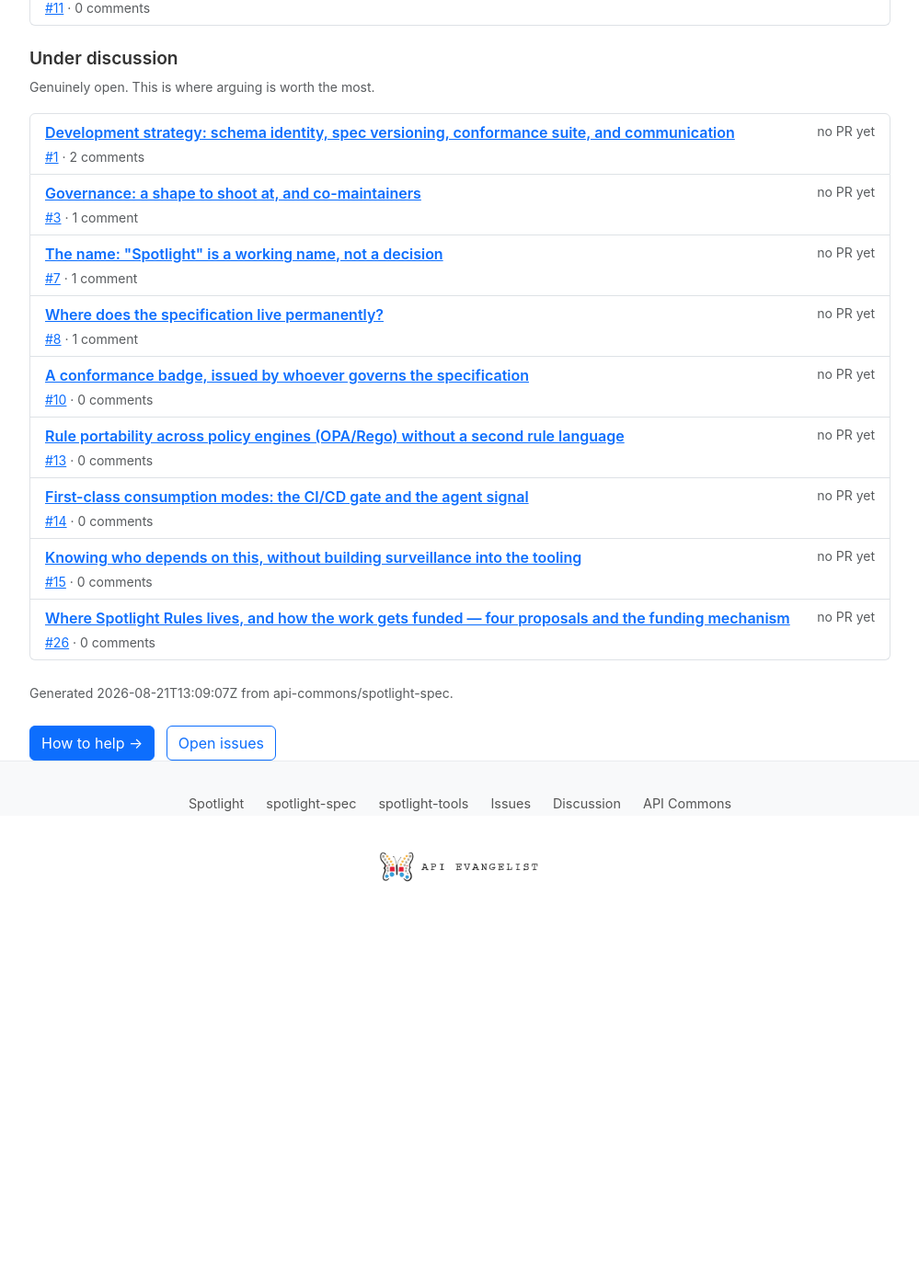
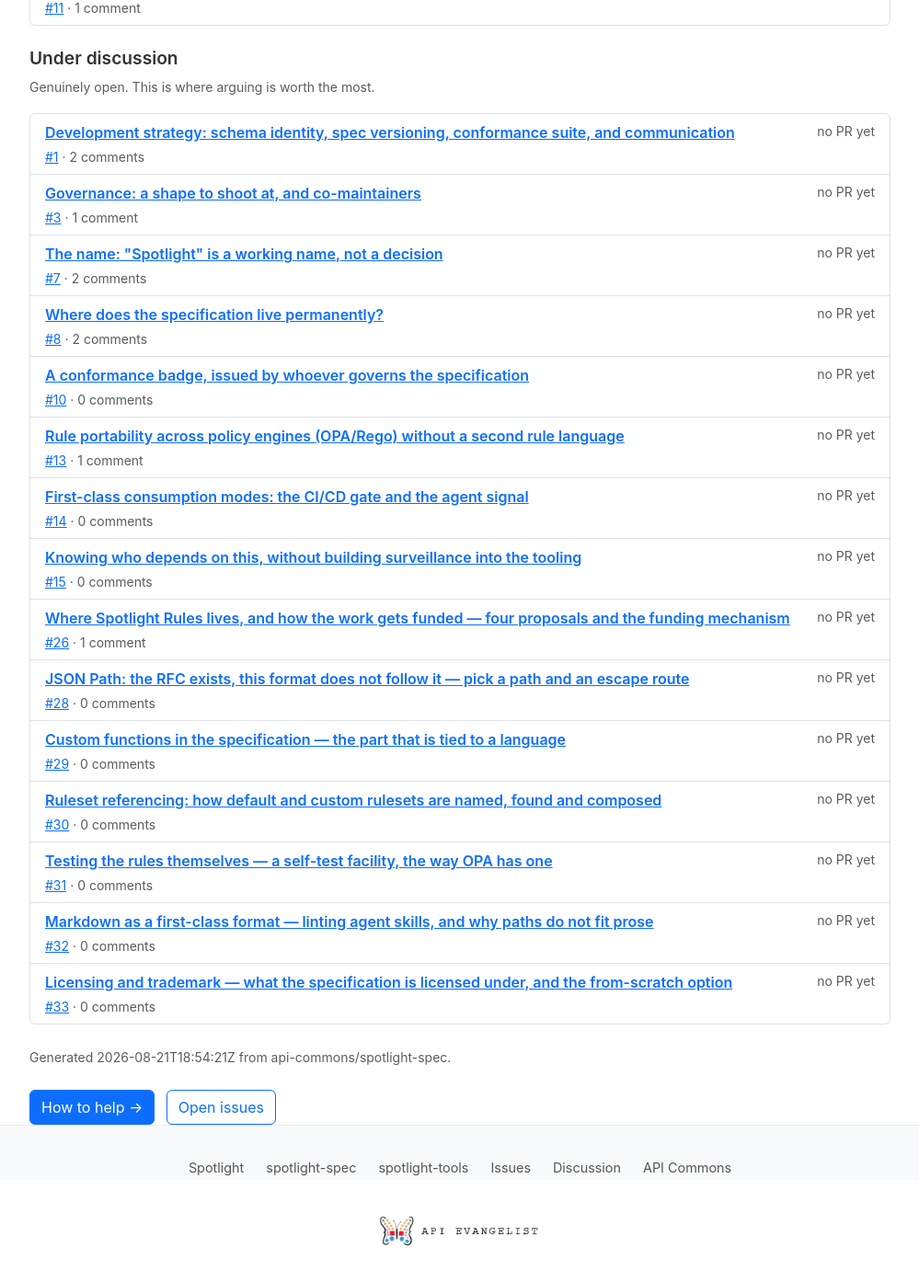
Before and after one commit to api-commons/spotlight-spec, a Jekyll site: the page built from roadmap.md, in a window 1280 px wide and 1400 px high, scrolled down 3516 px. Shown: the top 1394 px of the window at 92% size, without its empty margins (140-1139 px from the left). Built offline with Jekyll 4.4.1, drawn with Linux system fonts in a browser that asks for light colours; before the commit the page ends 4520 px from its top, so only the background shows below that; some of the changed text lies outside the part shown.

Commit message:
Refresh the roadmap from labeled issues

```diff
--- a/_data/roadmap.json
+++ b/_data/roadmap.json
@@ -1,16 +1,16 @@
 {
-  "generated": "2026-08-21T13:09:07Z",
+  "generated": "2026-08-21T18:54:21Z",
   "repos": [
     "api-commons/spotlight-spec"
   ],
   "counts": {
-    "total": 20,
-    "open": 20,
+    "total": 27,
+    "open": 27,
     "approved": 0,
     "deferred": 0,
     "with_prs": 0,
     "raised": 0,
-    "discussing": 9,
+    "discussing": 15,
     "consensus": 3,
     "ready": 1
   },
@@ -74,9 +74,9 @@
         "roadmap",
         "task"
       ],
-      "comments": 0,
+      "comments": 1,
       "created_at": "2026-07-31T17:32:52Z",
-      "updated_at": "2026-07-31T17:32:52Z",
+      "updated_at": "2026-08-21T18:47:51Z",
       "closed_at": null,
       "prs": []
     },
@@ -96,9 +96,9 @@
         "roadmap",
         "task"
       ],
-      "comments": 0,
+      "comments": 1,
       "created_at": "2026-07-31T17:32:54Z",
-      "updated_at": "2026-07-31T17:32:54Z",
+      "updated_at": "2026-08-21T18:47:52Z",
       "closed_at": null,
       "prs": []
     },
@@ -160,9 +160,9 @@
         "question",
         "roadmap"
       ],
-      "comments": 1,
+      "comments": 2,
       "created_at": "2026-07-31T17:32:49Z",
-      "updated_at": "2026-08-17T19:10:00Z",
+      "updated_at": "2026-08-21T18:47:50Z",
       "closed_at": null,
       "prs": []
     },
@@ -182,9 +182,9 @@
         "question",
         "roadmap"
       ],
-      "comments": 1,
+      "comments": 2,
       "created_at": "2026-07-31T17:32:51Z",
-      "updated_at": "2026-08-19T22:24:48Z",
+      "updated_at": "2026-08-21T18:47:50Z",
       "closed_at": null,
       "prs": []
     },
@@ -224,9 +224,9 @@
         "maturity:discussing",
         "roadmap"
       ],
-      "comments": 0,
+      "comments": 1,
       "created_at": "2026-07-31T17:32:56Z",
-      "updated_at": "2026-07-31T17:32:56Z",
+      "updated_at": "2026-08-21T18:47:53Z",
       "closed_at": null,
       "prs": []
     },
@@ -287,9 +287,141 @@
         "maturity:discussing",
         "roadmap"
       ],
+      "comments": 1,
+      "created_at": "2026-08-19T22:24:55Z",
+      "updated_at": "2026-08-21T18:47:56Z",
+      "closed_at": null,
+      "prs": []
+    },
+    {
+      "repo": "spotlight-spec",
+      "repo_slug": "api-commons/spotlight-spec",
+      "number": 28,
+      "title": "JSON Path: the RFC exists, this format does not follow it \u2014 pick a path and an escape route",
+      "url": "https://github.com/api-commons/spotlight-spec/issues/28",
+      "state": "open",
+      "approved": false,
+      "deferred": false,
+      "maturity": "discussing",
+      "maturity_rank": 1,
+      "labels": [
+        "maturity:discussing",
+        "question",
+        "roadmap"
+      ],
       "comments": 0,
-      "created_at": "2026-08-19T22:24:55Z",
-      "updated_at": "2026-08-19T22:33:22Z",
+      "created_at": "2026-08-21T18:46:47Z",
+      "updated_at": "2026-08-21T18:46:47Z",
+      "closed_at": null,
+      "prs": []
+    },
+    {
+      "repo": "spotlight-spec",
+      "repo_slug": "api-commons/spotlight-spec",
+      "number": 29,
+      "title": "Custom functions in the specification \u2014 the part that is tied to a language",
+      "url": "https://github.com/api-commons/spotlight-spec/issues/29",
+      "state": "open",
+      "approved": false,
+      "deferred": false,
+      "maturity": "discussing",
+      "maturity_rank": 1,
+      "labels": [
+        "maturity:discussing",
+        "question",
+        "roadmap"
+      ],
+      "comments": 0,
+      "created_at": "2026-08-21T18:46:48Z",
+      "updated_at": "2026-08-21T18:46:48Z",
+      "closed_at": null,
+      "prs": []
+    },
+    {
+      "repo": "spotlight-spec",
+      "repo_slug": "api-commons/spotlight-spec",
+      "number": 30,
+      "title": "Ruleset referencing: how default and custom rulesets are named, found and composed",
+      "url": "https://github.com/api-commons/spotlight-spec/issues/30",
+      "state": "open",
+      "approved": false,
+      "deferred": false,
+      "maturity": "discussing",
+      "maturity_rank": 1,
+      "labels": [
+        "enhancement",
+        "maturity:discussing",
+        "roadmap"
+      ],
+      "comments": 0,
+      "created_at": "2026-08-21T18:46:49Z",
+      "updated_at": "2026-08-21T18:46:49Z",
+      "closed_at": null,
+      "prs": []
+    },
+    {
+      "repo": "spotlight-spec",
+      "repo_slug": "api-commons/spotlight-spec",
+      "number": 31,
+      "title": "Testing the rules themselves \u2014 a self-test facility, the way OPA has one",
+      "url": "https://github.com/api-commons/spotlight-spec/issues/31",
+      "state": "open",
+      "approved": false,
+      "deferred": false,
+      "maturity": "discussing",
+      "maturity_rank": 1,
+      "labels": [
+        "enhancement",
+        "maturity:discussing",
+        "roadmap"
+      ],
+      "comments": 0,
+      "created_at": "2026-08-21T18:46:50Z",
+      "updated_at": "2026-08-21T18:46:50Z",
+      "closed_at": null,
+      "prs": []
+    },
+    {
+      "repo": "spotlight-spec",
+      "repo_slug": "api-commons/spotlight-spec",
+      "number": 32,
+      "title": "Markdown as a first-class format \u2014 linting agent skills, and why paths do not fit prose",
+      "url": "https://github.com/api-commons/spotlight-spec/issues/32",
+      "state": "open",
+      "approved": false,
+      "deferred": false,
+      "maturity": "discussing",
+      "maturity_rank": 1,
+      "labels": [
+        "enhancement",
+        "maturity:discussing",
+        "roadmap"
+      ],
+      "comments": 0,
+      "created_at": "2026-08-21T18:46:51Z",
+      "updated_at": "2026-08-21T18:46:51Z",
+      "closed_at": null,
+      "prs": []
+    },
+    {
+      "repo": "spotlight-spec",
+      "repo_slug": "api-commons/spotlight-spec",
+      "number": 33,
+      "title": "Licensing and trademark \u2014 what the specification is licensed under, and the from-scratch option",
+      "url": "https://github.com/api-commons/spotlight-spec/issues/33",
+      "state": "open",
+      "approved": false,
+      "deferred": false,
+      "maturity": "discussing",
+      "maturity_rank": 1,
+      "labels": [
+        "maturity:discussing",
+        "question",
+        "roadmap"
+      ],
+      "comments": 0,
+      "created_at": "2026-08-21T18:46:52Z",
+      "updated_at": "2026-08-21T18:46:52Z",
       "closed_at": null,
       "prs": []
     },
@@ -350,9 +482,9 @@
         "question",
         "roadmap"
       ],
-      "comments": 4,
+      "comments": 5,
       "created_at": "2026-08-17T19:08:33Z",
-      "updated_at": "2026-08-17T21:32:24Z",
+      "updated_at": "2026-08-21T18:47:54Z",
       "closed_at": null,
       "prs": []
     },
@@ -413,9 +545,9 @@
         "enhancement",
         "roadmap"
       ],
-      "comments": 0,
+      "comments": 1,
       "created_at": "2026-08-17T19:08:37Z",
-      "updated_at": "2026-08-17T19:08:37Z",
+      "updated_at": "2026-08-21T18:47:55Z",
       "closed_at": null,
       "prs": []
     },
@@ -434,9 +566,30 @@
         "documentation",
         "roadmap"
       ],
+      "comments": 1,
+      "created_at": "2026-08-19T22:34:22Z",
+      "updated_at": "2026-08-21T18:48:28Z",
+      "closed_at": null,
+      "prs": []
+    },
+    {
+      "repo": "spotlight-spec",
+      "repo_slug": "api-commons/spotlight-spec",
+      "number": 34,
+      "title": "Office hours notes \u2014 2026-08-21",
+      "url": "https://github.com/api-commons/spotlight-spec/issues/34",
+      "state": "open",
+      "approved": false,
+      "deferred": false,
+      "maturity": null,
+      "maturity_rank": -1,
+      "labels": [
+        "documentation",
+        "roadmap"
+      ],
       "comments": 0,
-      "created_at": "2026-08-19T22:34:22Z",
-      "updated_at": "2026-08-19T22:45:33Z",
+      "created_at": "2026-08-21T18:47:39Z",
+      "updated_at": "2026-08-21T18:47:39Z",
       "closed_at": null,
       "prs": []
     }
```
